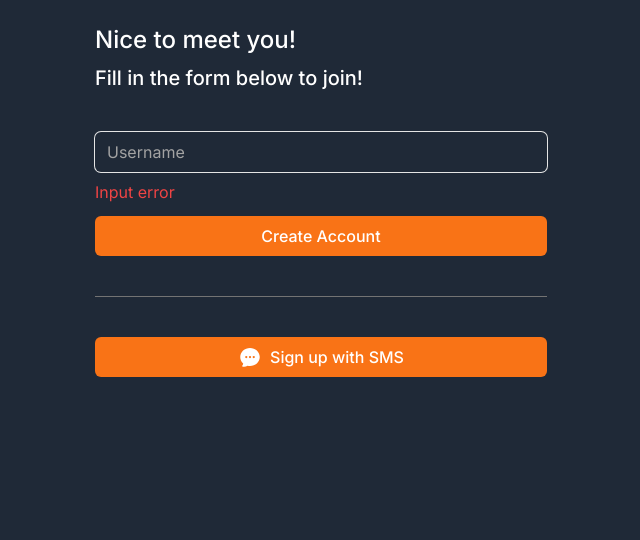
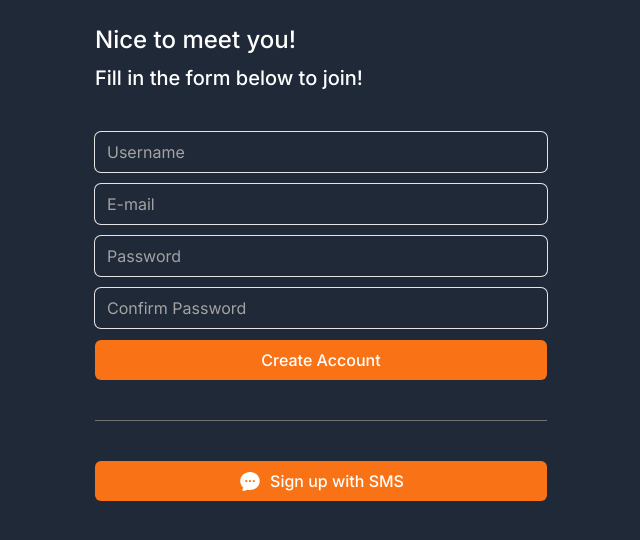
Before and after one commit to bestgoogoo/clone-carrot, a Next.js app: page /create-account in a window 1280 px wide. Shown: the top 540 px of the page, without its empty margins (319-959 px from the left). Built offline with nearby package versions, Linux system fonts and the light colour scheme.

Commit message:
Create-Account screen page 2 - Refactoring form components

```diff
--- a/app/create-account/page.tsx
+++ b/app/create-account/page.tsx
@@ -1,3 +1,5 @@
+import FormButton from "@/components/form-btn";
+import FormInput from "@/components/form-input";
 import { ChatBubbleOvalLeftEllipsisIcon } from "@heroicons/react/24/solid";
 import Link from "next/link";
 
@@ -9,15 +11,21 @@
         <h3>Fill in the form below to join!</h3>
       </div>
       <form className="flex flex-col gap-3">
-        <div className="flex flex-col gap-2">
-          <input
-            className="bg-transparent rounded-md w-full h-10 ring-1 focus:ring-2 border-none ring-neutral-200 focus:ring-orange-400 placeholder:text-neutral-400"
-            type="text"
-            placeholder="Username"
-          />
-          <span className="text-red-500">Input error</span>
-        </div>
-        <button className="primary-btn h-10">Create Account</button>
+        <FormInput type="text" placeholder="Username" required errors={[]} />
+        <FormInput type="email" placeholder="E-mail" required errors={[]} />
+        <FormInput
+          type="password"
+          placeholder="Password"
+          required
+          errors={[]}
+        />
+        <FormInput
+          type="password"
+          placeholder="Confirm Password"
+          required
+          errors={[]}
+        />
+        <FormButton text="Create Account" loading={false} />
       </form>
       <div className="w-full h-px bg-neutral-500" />
       <div>
--- /dev/null
+++ b/components/form-btn.tsx
@@ -0,0 +1,15 @@
+interface IFormButtonProps {
+  loading: boolean;
+  text: string;
+}
+
+export default function FormButton({ loading, text }: IFormButtonProps) {
+  return (
+    <button
+      disabled={loading}
+      className="primary-btn h-10 disabled:bg-neutral-400 disabled:text-neutral-100 disabled:cursor-not-allowed"
+    >
+      {loading ? "Loading..." : text}
+    </button>
+  );
+}
--- /dev/null
+++ b/components/form-input.tsx
@@ -0,0 +1,29 @@
+interface IFormInputProps {
+  type: string;
+  placeholder: string;
+  required: boolean;
+  errors: string[];
+}
+
+export default function FormInput({
+  type,
+  placeholder,
+  required,
+  errors,
+}: IFormInputProps) {
+  return (
+    <div className="flex flex-col gap-2">
+      <input
+        className="bg-transparent rounded-md w-full h-10 ring-1 focus:ring-4 border-none ring-neutral-200 transition focus:ring-orange-400 placeholder:text-neutral-400"
+        type={type}
+        placeholder={placeholder}
+        required={required}
+      />
+      {errors.map((error, index) => (
+        <span key={index} className="text-red-500">
+          {error}
+        </span>
+      ))}
+    </div>
+  );
+}
```
